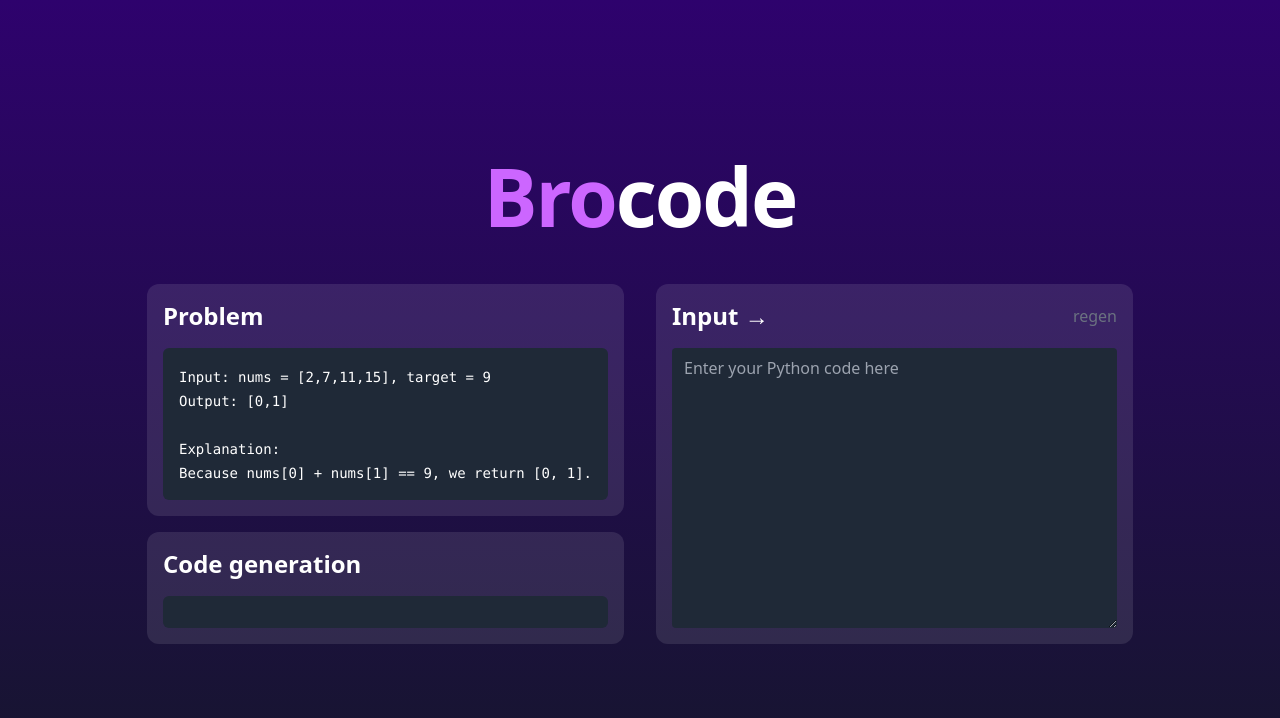
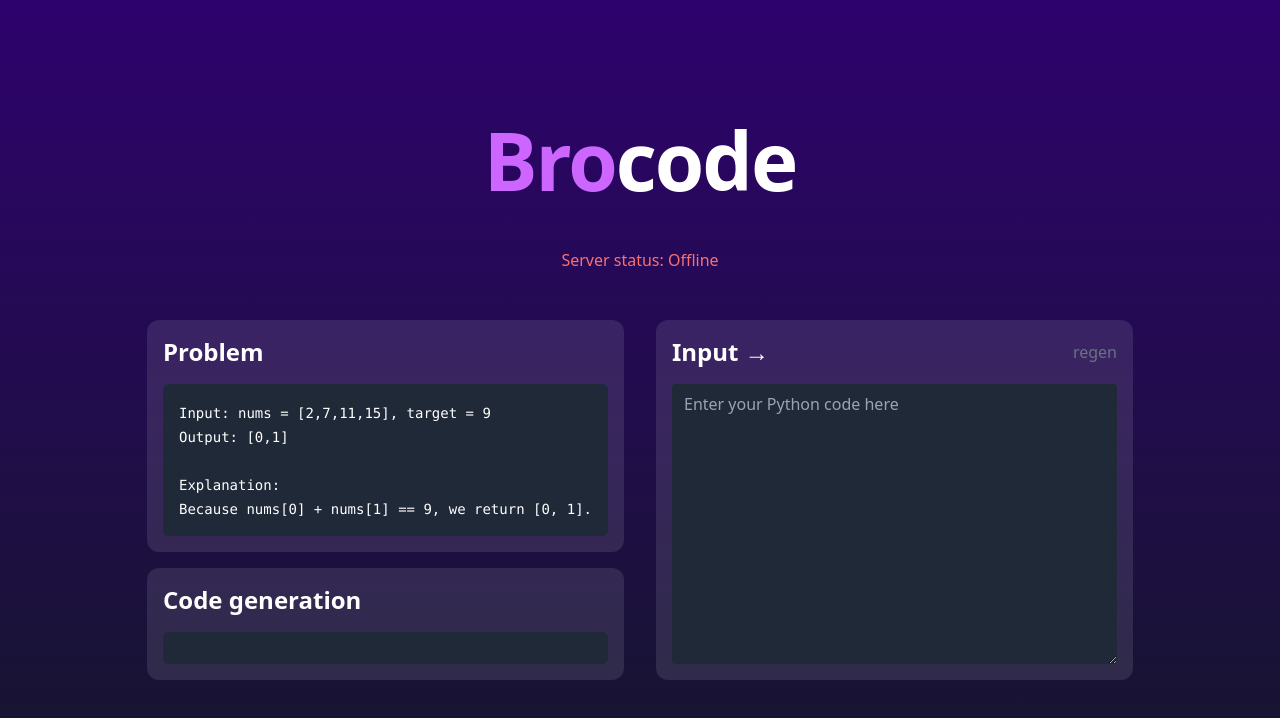
Before and after one commit to LeVuMinhHuy/brocode, a Next.js app in the folder frontend/: page / in a window 1280 px wide. Shown: the top 718 px of the page. Built offline with nearby package versions, Linux system fonts and the light colour scheme; no server answers.

Commit message:
Update backend

```diff
--- a/frontend/src/pages/index.tsx
+++ b/frontend/src/pages/index.tsx
@@ -2,14 +2,24 @@ import { type NextPage } from "next";
 import Head from "next/head";
 import { useCallback, useEffect, useState } from "react";
 import { Language } from "~/types/code";
-import { sendDataToApi, useDebounce } from "~/utils/clients";
+import { healthCheckApi, sendDataToApi, useDebounce } from "~/utils/clients";
 
 const Home: NextPage = () => {
   const [code, setCode] = useState<string>("");
   const [generating, setGenerating] = useState<boolean>(false);
   const [codeGenerated, setCodeGenerated] = useState<string>("");
+  const [checkServer, setCheckServer] = useState<boolean>(true);
   const debouncedCode = useDebounce(code, 1000);
   const language = Language.Python; // just for now
+
+  useEffect(() => {
+    const check = async () => {
+      const result = await healthCheckApi();
+      setCheckServer(!!result);
+    };
+
+    void check();
+  }, []);
 
   useEffect(() => {
     const handleTabKey = (e: KeyboardEvent) => {
@@ -81,6 +91,13 @@ const Home: NextPage = () => {
           <h1 className="text-5xl font-extrabold tracking-tight text-white sm:text-[5rem]">
             <span className="text-[hsl(280,100%,70%)]">Bro</span>code
           </h1>
+
+          {checkServer ? (
+            <p className={"text-green-400"}>{"Server status: Online"}</p>
+          ) : (
+            <p className={"text-red-400"}>{"Server status: Offline"}</p>
+          )}
+
           <div className="grid grid-cols-1 gap-4 sm:grid-cols-2 md:gap-8">
             <div className="col-span-1">
               <div className="mb-4 flex max-h-60 max-w-lg flex-col gap-4 rounded-xl bg-white/10 p-4 text-white ">
--- a/frontend/src/utils/clients.ts
+++ b/frontend/src/utils/clients.ts
@@ -14,6 +14,22 @@ export const useDebounce = (value: string, delay: number) => {
   }, [value, delay]);
 
   return debouncedValue;
+};
+
+export const healthCheckApi = async (): Promise<boolean | undefined> => {
+  try {
+    const response = await fetch(`${server}`, {
+      method: "GET",
+    });
+
+    const data = (await response.json()) as string;
+
+    console.log({ data });
+
+    return true;
+  } catch (error) {
+    console.error("Error:", error);
+  }
 };
 
 export const sendDataToApi = async (
```
